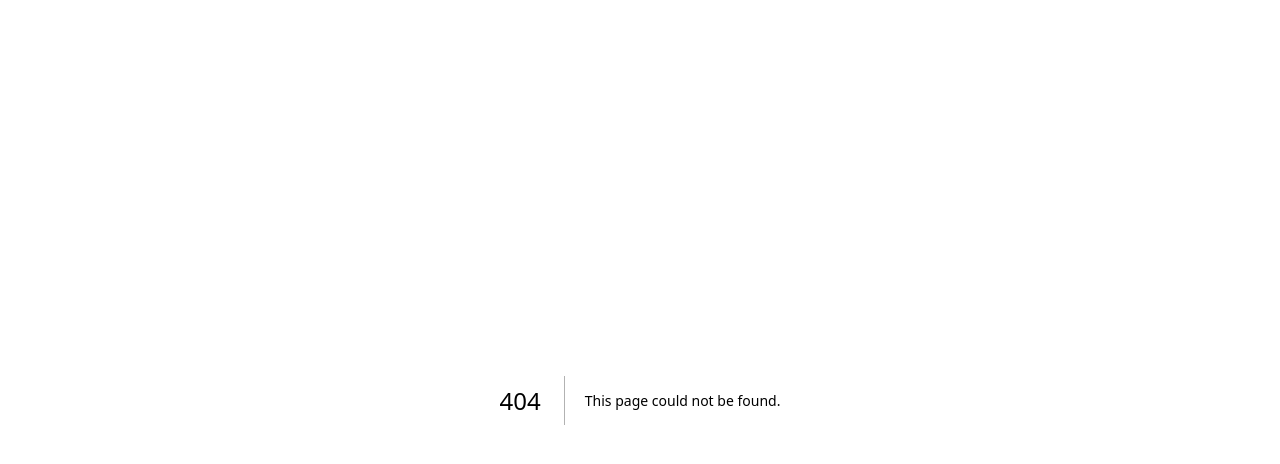
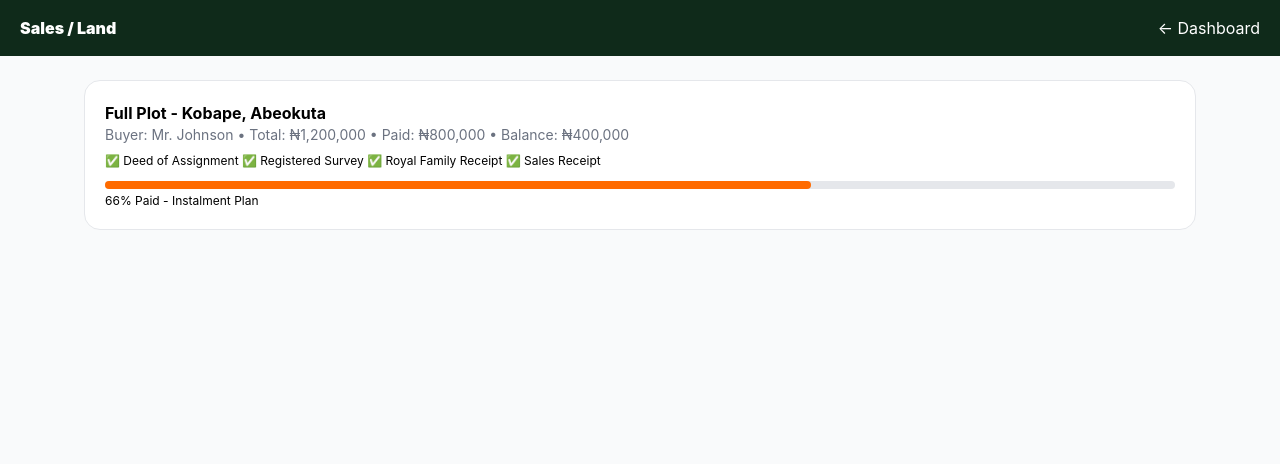
Before and after one commit to Habeebullahi7/CleverBiz-Synergy, a Next.js app: page /sales in a window 1280 px wide. Before the commit this address had no page. Shown: the top 464 px of the page. Built offline with nearby package versions, Linux system fonts and the light colour scheme.

Commit message:
Add Sales page with property details

```diff
--- /dev/null
+++ b/app/sales/page.tsx
@@ -0,0 +1,11 @@
+import Link from "next/link";
+export default function Sales() {
+  return (
+    <div className="min-h-screen bg-gray-50">
+      <header className="bg-[#0F2A1A] text-white px-5 py-4 flex justify-between"><p className="font-black">Sales / Land</p><Link href="/dashboard">← Dashboard</Link></header>
+      <div className="max-w-6xl mx-auto px-5 py-6">
+        <div className="bg-white border rounded-2xl p-5"><p className="font-bold">Full Plot - Kobape, Abeokuta</p><p className="text-sm text-gray-500">Buyer: Mr. Johnson • Total: ₦1,200,000 • Paid: ₦800,000 • Balance: ₦400,000</p><p className="text-xs mt-2">✅ Deed of Assignment ✅ Registered Survey ✅ Royal Family Receipt ✅ Sales Receipt</p><div className="h-2 bg-gray-200 rounded-full mt-3"><div className="h-2 bg-[#FF6B00] rounded-full" style={{width:"66%"}}></div></div><p className="text-xs mt-1">66% Paid - Instalment Plan</p></div>
+      </div>
+    </div>
+  );
+}
```
